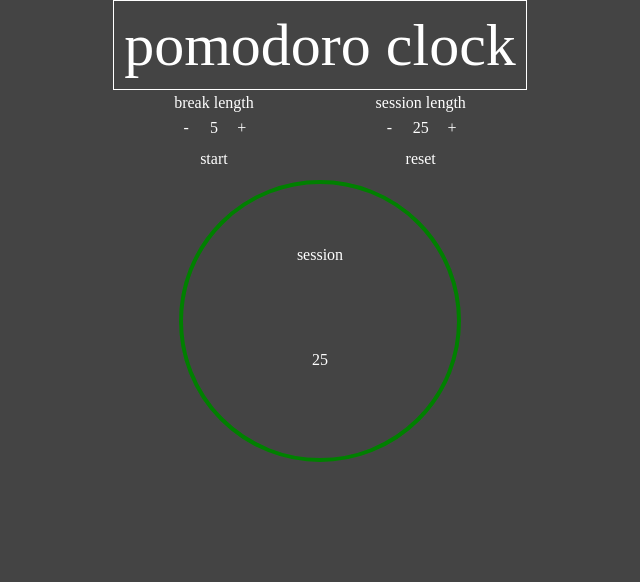
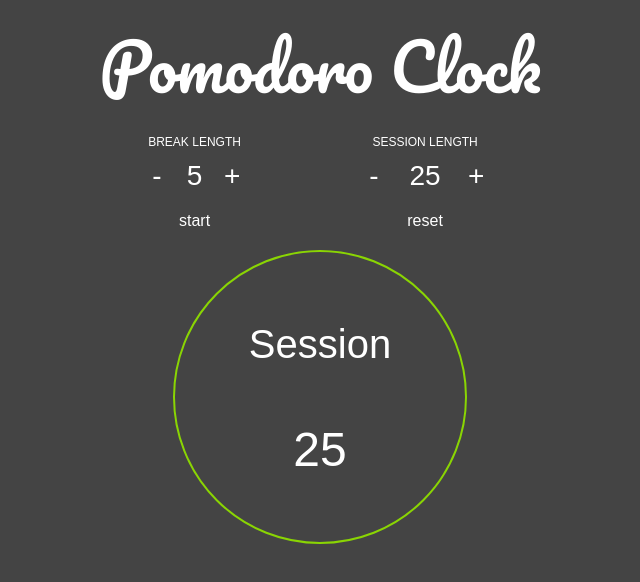
Before and after one commit to wmemorgan/pomodoro-clock, a plain HTML site: page index.html in a window 1280 px wide. Shown: the whole page, without its empty margins (320-960 px from the left). Drawn offline with Linux system fonts and the light colour scheme.

Commit message:
-Update font family -Update layout -Update letter case

```diff
--- a/style.css
+++ b/style.css
@@ -2,26 +2,25 @@ body, html {
   margin: auto;
   height: 100%;
   display: grid;
+  font-family: Arial, Helvetica, sans-serif;
   color: #fff;
   background-color: #444;
 }
 
 .wrapper {
-    max-width: 500px;
+    max-width: 650px;
     display: grid;
     grid-template-columns: repeat(4, 1fr) ;
-    grid-auto-rows: minmax(30px, 90px);
-
+    grid-auto-rows: minmax(50px, 90px);
     justify-items: center;
     /* color: #444; */
 }
 
 .box {
     /* color: #fff; */
-    padding: 2px;
+    padding: 10px;
     /* font-size: 150%; */
     justify-items: center;
-    /* border: 2px solid white; */
 
 }
 
@@ -32,9 +31,10 @@ body, html {
 
 .heading {
     grid-column: col / span 4;
-    border: 1px solid white;
-    padding: 10px;
-    font-size: 3.75em;
+    /* padding: 1px; */
+    font-size: 4em;
+    font-family: 'Pacifico', cursive;
+    text-transform: capitalize;
 }
 
 
@@ -43,6 +43,7 @@ body, html {
     display: grid;
     grid-template-columns: 1fr 1fr 1fr;
     grid-template-rows: 25px;
+    margin-top: 25px;
 }
 
 .session-settings {
@@ -50,24 +51,34 @@ body, html {
     display: grid;
     grid-template-columns: 1fr 1fr 1fr;
     grid-template-rows: 25px;
+    /* padding: 10px 0px 0px 0px; */
+    margin-top: 25px;
 }
 
 .interval-label {
     grid-column: 1 / 4;
+    font-size: 0.75em;
+    text-transform: uppercase;
+    /* padding-top: 20px; */
+
+
 }
 
 .interval-decrease {
     grid-column: 1;
     cursor: pointer;
+    font-size: 1.75em;
 }
 
 .interval {
     grid-column: 2;
+    font-size: 1.75em;
 }
 
 .interval-increase {
     grid-column: 3;
     cursor: pointer;
+    font-size: 1.75em;
 }
 
 #start {
@@ -84,8 +95,9 @@ body, html {
     grid-column: col / span 4;
     display: grid;
     grid-template-columns: 1fr;
-    border: 4px solid green;
+    border: 2px solid #8AD503;
     border-radius: 50%;
+    margin-top: 70px;
     height: 270px;
     width: 270px;
     justify-items: center;
@@ -94,4 +106,9 @@ body, html {
 
 #session-title {
   padding: 60px 0px 0px 0px;
+  text-transform: capitalize;
+  font-size: 2.5em;
 }
+#timer {
+    font-size: 3em;
+}
```
